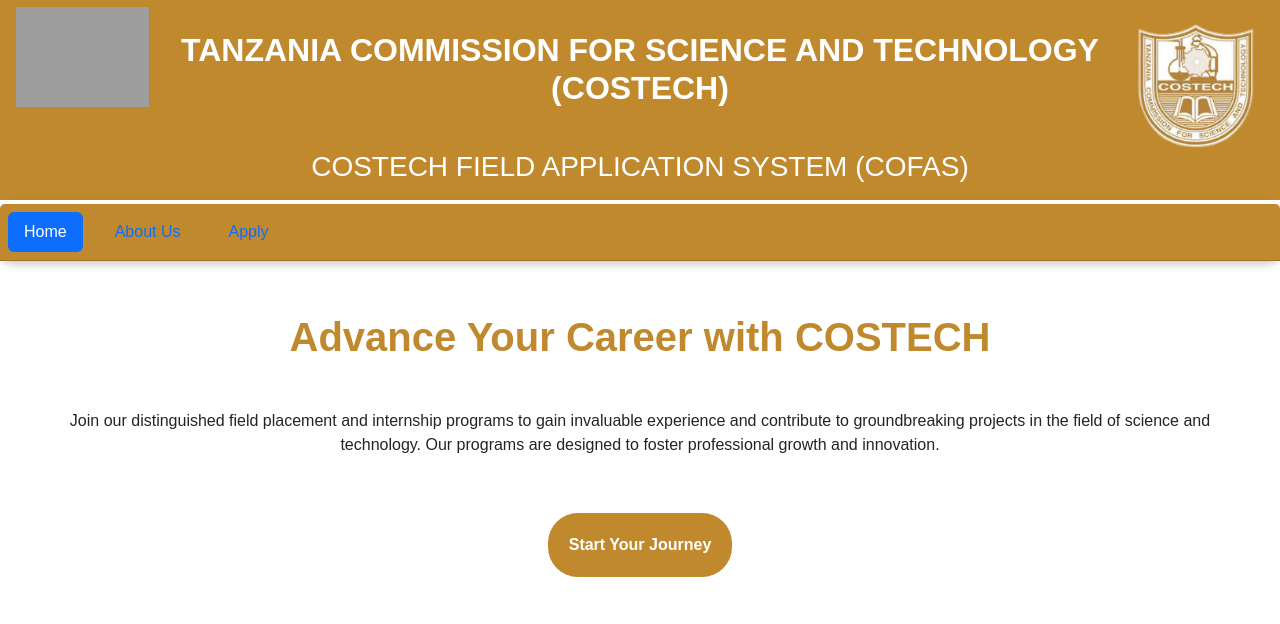
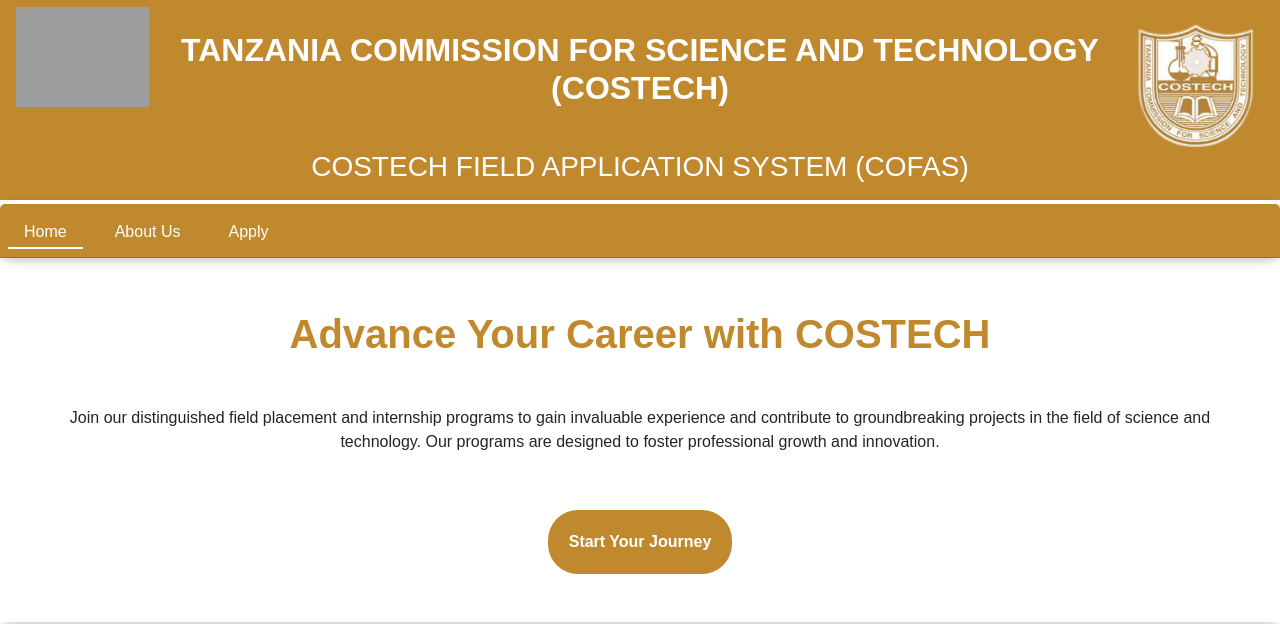
Before and after one commit to louissosthenes9/COFAS-2025, a Django app: page / in a window 1280 px wide. Shown: the part 203-827 px from the top of the page. Run offline with Django 5.2, Linux system fonts and the light colour scheme; some libraries are stand-ins or nearby versions; grey boxes are pictures that could not be loaded.

Commit message:
Add files via upload

```diff
--- a/static/css/landing.css
+++ b/static/css/landing.css
@@ -110,3 +110,35 @@
         background-size: 8px 8px;
     }
     }
+
+    /* Base styling for nav items */
+.nav-pills .nav-link {
+    color: white !important; /* Text color */
+    background-color: transparent !important; /* Remove default background color */
+    position: relative; /* Needed for positioning the underline */
+    text-decoration: none; /* Remove default underline */
+    padding-bottom: 5px; /* Ensure space for underline */
+}
+
+/* Underline effect on hover */
+.nav-pills .nav-link:hover::after {
+    content: '';
+    position: absolute;
+    bottom: 0; /* Position at the bottom of the link */
+    left: 0;
+    width: 100%;
+    height: 2px; /* Thickness of the underline */
+    background-color: white !important; /* Underline color */
+    transition: background-color 0.3s ease; /* Smooth transition for underline color */
+}
+
+/* Active item styling */
+.nav-pills .nav-link.active::after {
+    content: '';
+    position: absolute;
+    bottom: 0; /* Position at the bottom of the link */
+    left: 0;
+    width: 100%;
+    height: 2px; /* Thickness of the underline */
+    background-color: white !important; /* Underline color */
+}
```
Also changed, not shown: static/css/redirect.css (added, +30 -0 lines).
